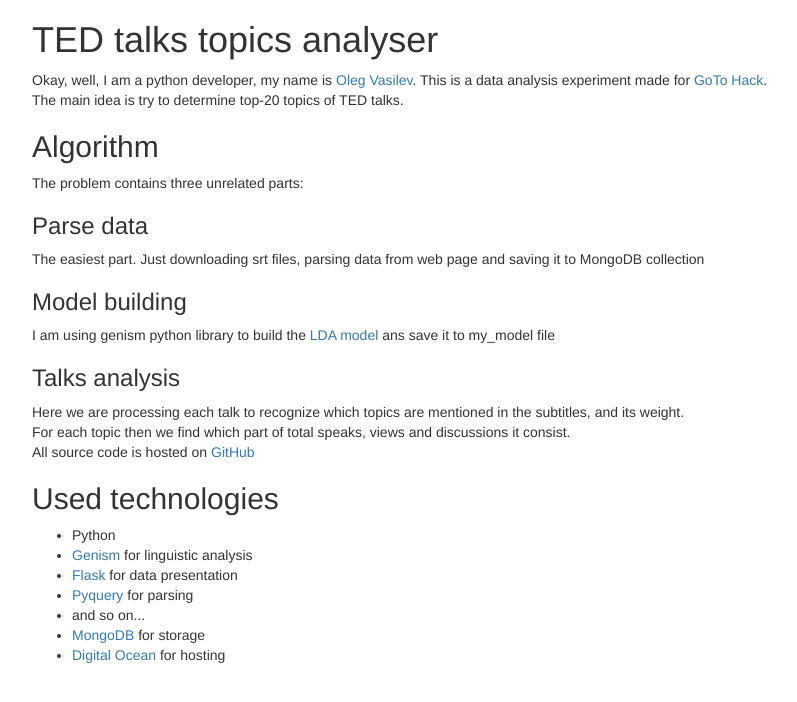
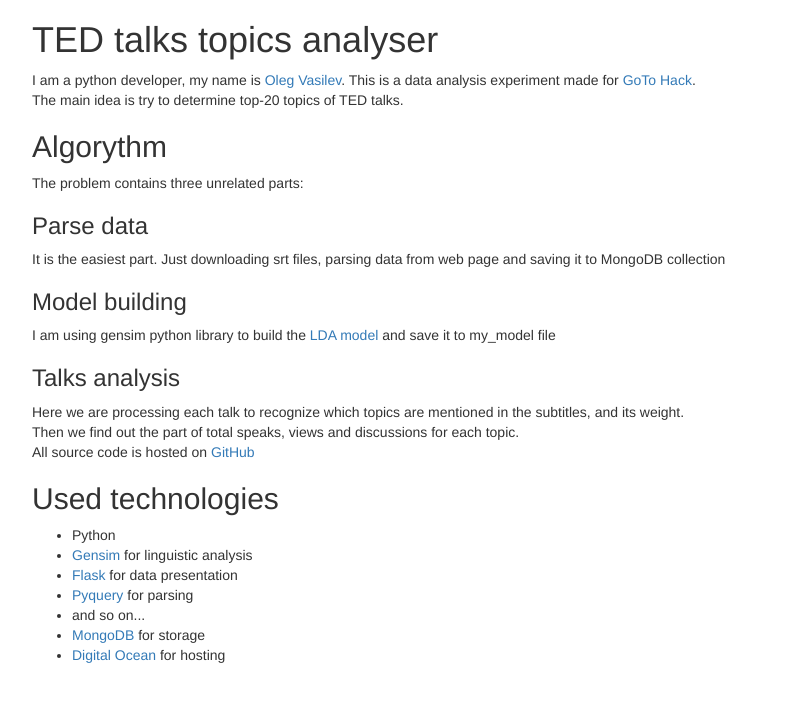
Before and after one commit to Omrigan/TED-analysis, a Flask app: page /about in a window 1280 px wide. Shown: the top 702 px of the page, without its empty margins (38-835 px from the left). Run offline with Flask 2, Linux system fonts and the light colour scheme; some libraries are stand-ins or nearby versions.

Commit message:
Typos fixed

```diff
--- a/templates/about.html
+++ b/templates/about.html
@@ -9,24 +9,24 @@
 <body>
 <div class="container">
     <h1>TED talks topics analyser</h1>
-    Okay, well, I am a python developer, my name is <a href="http://omrigan.cf/">Oleg Vasilev</a>.
+    I am a python developer, my name is <a href="http://omrigan.cf/">Oleg Vasilev</a>.
     This is a data analysis experiment made for <a href="http://goto.msk.ru/hackathon/">GoTo Hack</a>. <br>
     The main idea is try to determine top-20 topics of TED talks.
-    <h2>Algorithm</h2>
+    <h2>Algorythm</h2>
     The problem contains three unrelated parts:
     <h3>Parse data</h3>
-    The easiest part. Just downloading srt files, parsing data from web page and saving it to MongoDB collection
+    It is the easiest part. Just downloading srt files, parsing data from web page and saving it to MongoDB collection
     <h3>Model building</h3>
-    I am using genism python library to build the
-    <a href="https://en.wikipedia.org/wiki/Latent_Dirichlet_allocation">LDA model </a> ans save it to my_model file
+    I am using gensim python library to build the
+    <a href="https://en.wikipedia.org/wiki/Latent_Dirichlet_allocation">LDA model </a> and save it to my_model file
     <h3>Talks analysis</h3>
     Here we are processing each talk to recognize which topics are mentioned in the subtitles, and its weight. <br>
-    For each topic then we find which part of total speaks, views and discussions it consist. <br>
+    Then we find out the part of total speaks, views and discussions for each topic. <br>
     All source code is hosted on <a href="https://github.com/Omrigan/TED-analysis"> GitHub </a>
     <h2>Used technologies</h2>
     <ul>
         <li>Python</li>
-        <li><a href="https://radimrehurek.com/gensim/">Genism</a> for linguistic analysis</li>
+        <li><a href="https://radimrehurek.com/gensim/">Gensim</a> for linguistic analysis</li>
         <li><a href="http://flask.pocoo.org/">Flask</a> for data presentation</li>
         <li><a href="https://pythonhosted.org/pyquery/">Pyquery</a> for parsing</li>
         <li>and so on...</li>
```
